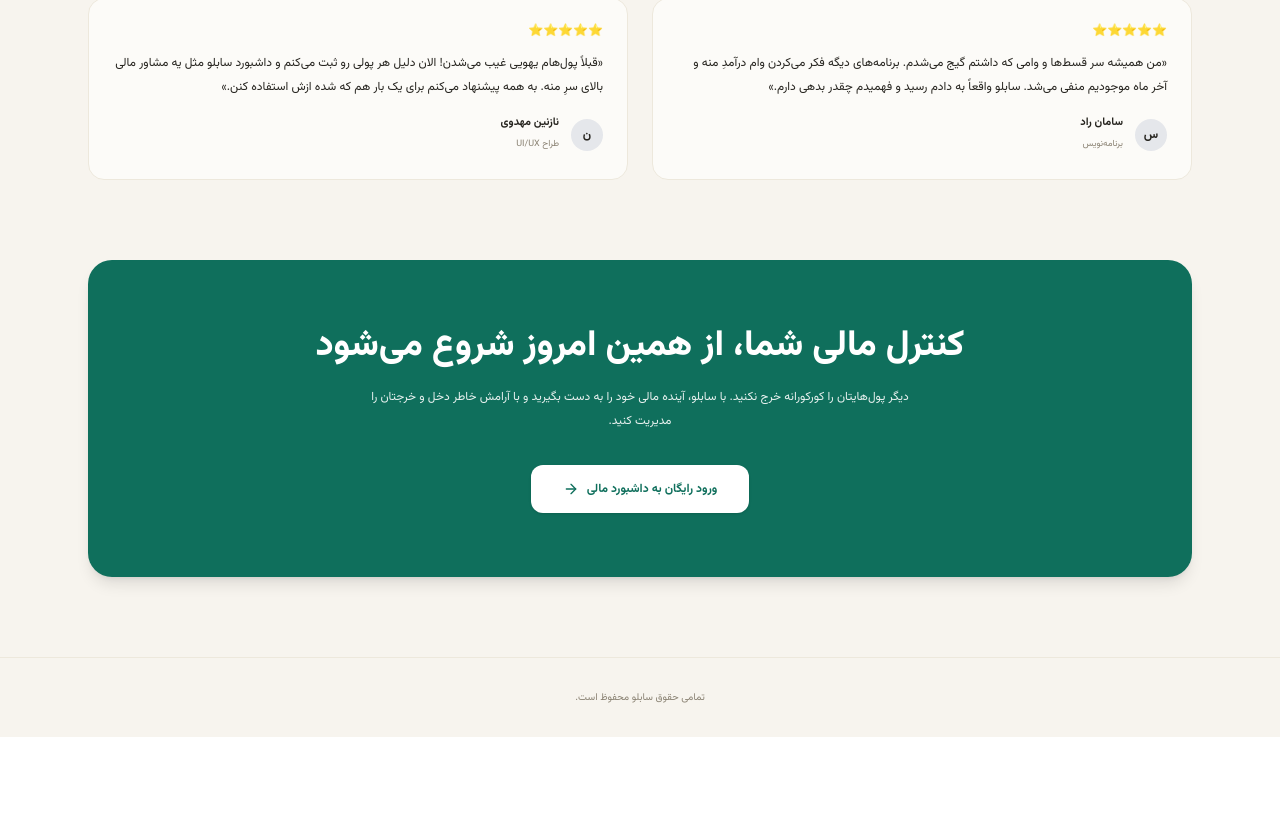
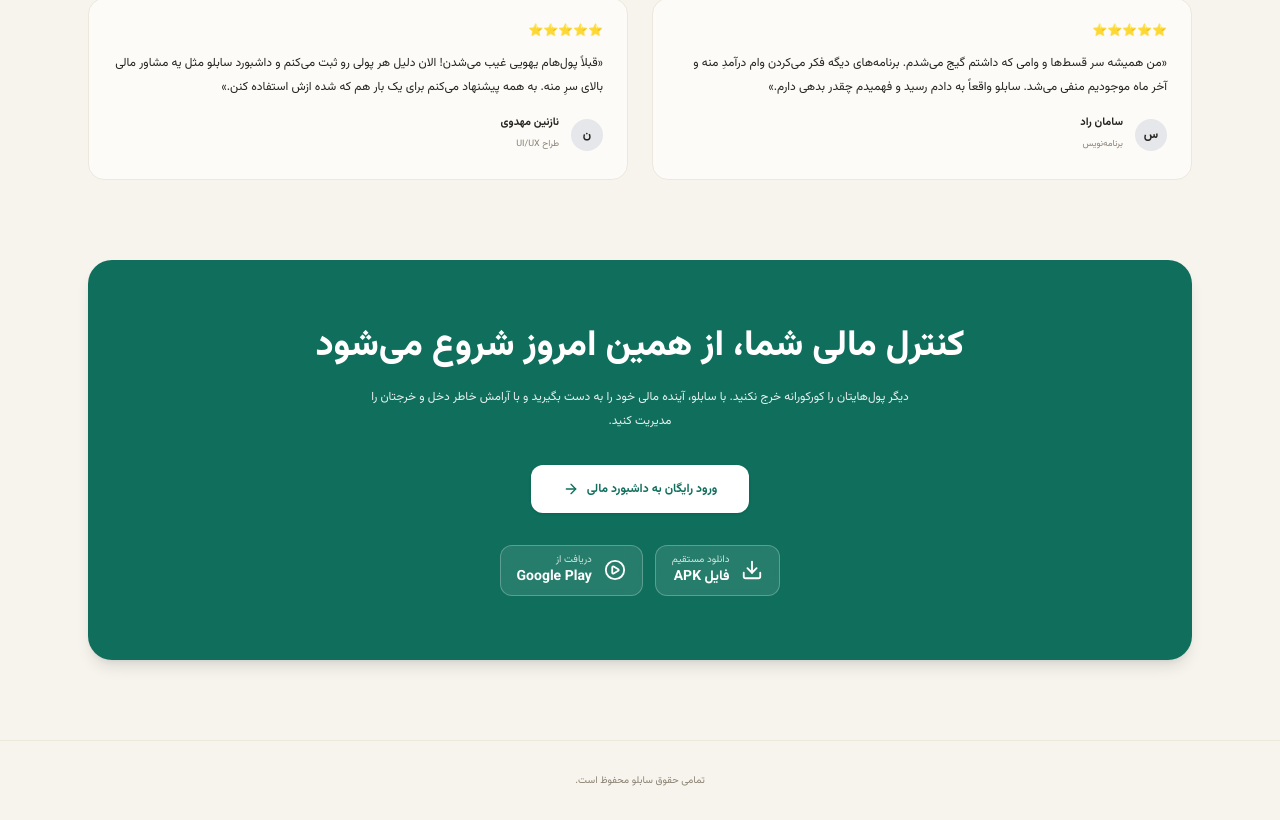
Before and after one commit to parsaasadzadeh/Sablo-Web, a Next.js app: page / in a window 1280 px wide. Shown: the part 1454-2274 px from the top of the page. Before the commit the page ends 2191 px from the top, so only its background shows below. Built offline with nearby package versions, Linux system fonts and the light colour scheme.

Commit message:
Update CtaSection.js

```diff
--- a/src/components/landing/CtaSection.js
+++ b/src/components/landing/CtaSection.js
@@ -1,5 +1,5 @@
 import Link from 'next/link';
-import { ArrowRight } from 'lucide-react';
+import { ArrowRight, Download, PlayCircle } from 'lucide-react';
 
 export default function CtaSection() {
   return (
@@ -11,9 +11,40 @@ export default function CtaSection() {
         <p className="text-xs opacity-90 leading-6 mb-8 max-w-xl mx-auto">
           دیگر پول‌هایتان را کورکورانه خرج نکنید. با سابلو، آینده مالی خود را به دست بگیرید و با آرامش خاطر دخل و خرجتان را مدیریت کنید.
         </p>
-        <Link href="/dashboard" className="h-12 bg-white text-[#0F6F5C] hover:bg-gray-100 text-xs font-bold px-8 rounded-xl transition-all shadow inline-flex items-center justify-center gap-2">
+
+        <Link
+          href="/dashboard"
+          className="h-12 bg-white text-[#0F6F5C] hover:bg-gray-100 text-xs font-bold px-8 rounded-xl transition-all shadow inline-flex items-center justify-center gap-2 mb-8"
+        >
           ورود رایگان به داشبورد مالی <ArrowRight size={16} />
         </Link>
+
+        {/* دکمه‌های دانلود اپلیکیشن */}
+        <div className="flex flex-wrap items-center justify-center gap-3">
+          {/* دانلود مستقیم APK */}
+          <a
+            href="https://rbofs27hxnaifjf5.public.blob.vercel-storage.com/Sablo.apk"
+            className="flex items-center gap-3 bg-white/10 hover:bg-white/20 border border-white/25 rounded-xl px-4 py-2 transition-all backdrop-blur-sm"
+          >
+            <Download size={22} className="shrink-0" />
+            <span className="flex flex-col items-start leading-tight text-left">
+              <span className="text-[10px] opacity-80">دانلود مستقیم</span>
+              <span className="text-sm font-bold">فایل APK</span>
+            </span>
+          </a>
+
+          {/* گوگل پلی */}
+          <a
+            href="#"
+            className="flex items-center gap-3 bg-white/10 hover:bg-white/20 border border-white/25 rounded-xl px-4 py-2 transition-all backdrop-blur-sm"
+          >
+            <PlayCircle size={22} className="shrink-0" />
+            <span className="flex flex-col items-start leading-tight text-left">
+              <span className="text-[10px] opacity-80">دریافت از</span>
+              <span className="text-sm font-bold">Google Play</span>
+            </span>
+          </a>
+        </div>
       </div>
     </section>
   );
```
